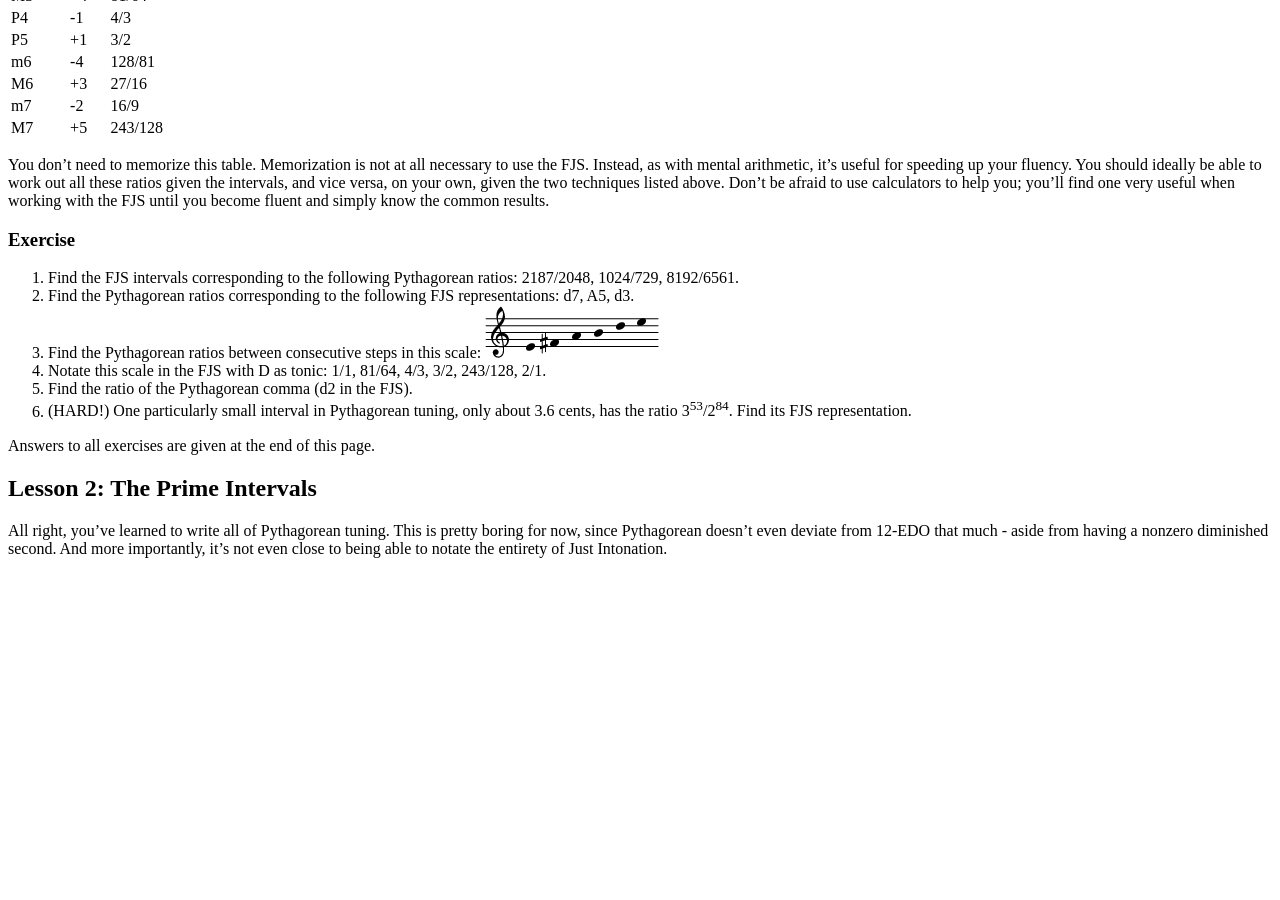
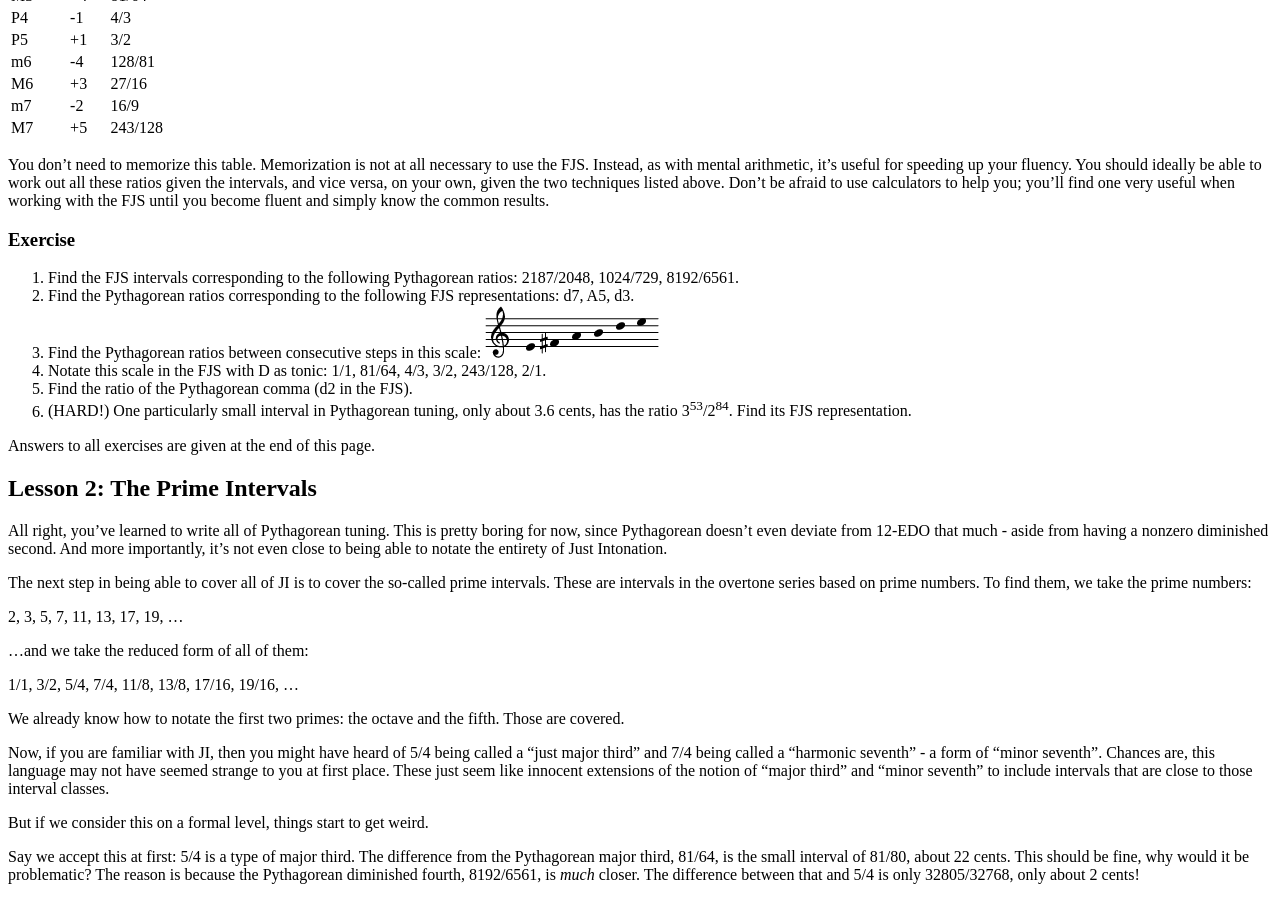
Before and after one commit to misotanni/misotanni.github.io, a Jekyll site: the page built from fjs/en/crash.md, in a window 1280 px wide and 900 px high, scrolled down 2216 px. Built offline with Jekyll 4.4.1, drawn with Linux system fonts in a browser that asks for light colours; our own code applies the rules of GitHub Pages for plain Markdown files; formulas are drawn with MathJax 3; before the commit the page ends 2790 px from its top, so only the background shows below that.

Commit message:
Update crash.md

```diff
--- a/fjs/en/crash.md
+++ b/fjs/en/crash.md
@@ -110,3 +110,19 @@ Answers to all exercises are given at the end of this page.
 ## Lesson 2: The Prime Intervals
 
 All right, you've learned to write all of Pythagorean tuning. This is pretty boring for now, since Pythagorean doesn't even deviate from 12-EDO that much - aside from having a nonzero diminished second. And more importantly, it's not even close to being able to notate the entirety of Just Intonation.
+
+The next step in being able to cover all of JI is to cover the so-called prime intervals. These are intervals in the overtone series based on prime numbers. To find them, we take the prime numbers:
+
+2, 3, 5, 7, 11, 13, 17, 19, ...
+
+...and we take the reduced form of all of them:
+
+1/1, 3/2, 5/4, 7/4, 11/8, 13/8, 17/16, 19/16, ...
+
+We already know how to notate the first two primes: the octave and the fifth. Those are covered.
+
+Now, if you are familiar with JI, then you might have heard of 5/4 being called a "just major third" and 7/4 being called a "harmonic seventh" - a form of "minor seventh". Chances are, this language may not have seemed strange to you at first place. These just seem like innocent extensions of the notion of "major third" and "minor seventh" to include intervals that are close to those interval classes.
+
+But if we consider this on a formal level, things start to get weird.
+
+Say we accept this at first: 5/4 is a type of major third. The difference from the Pythagorean major third, 81/64, is the small interval of 81/80, about 22 cents. This should be fine, why would it be problematic? The reason is because the Pythagorean diminished fourth, 8192/6561, is *much* closer. The difference between that and 5/4 is only 32805/32768, only about 2 cents!
```
